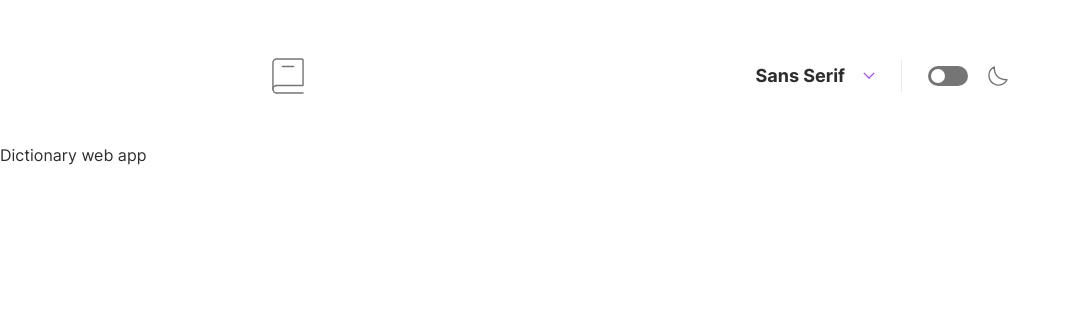
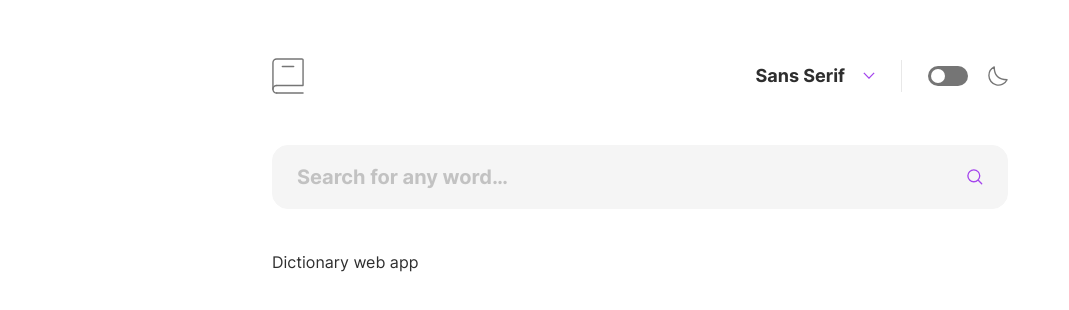
Before and after one commit to annaindistress/frontend-mentor-dictionary-web-app, a React (Vite) app: page / in a window 1280 px wide. Shown: the top 310 px of the page, without its empty margins (0-1069 px from the left). Built offline with nearby package versions, Linux system fonts and the light colour scheme.

Commit message:
Add search input

```diff
--- a/src/components/App.jsx
+++ b/src/components/App.jsx
@@ -1,10 +1,15 @@
 import Header from "./Header";
+import Main from "./Main";
+import Search from "./Search";
 
 export default function App() {
   return (
     <>
       <Header />
-      <div>Dictionary web app</div>
+      <Main>
+        <Search />
+        <div>Dictionary web app</div>
+      </Main>
     </>
   );
 }
--- /dev/null
+++ b/src/components/Main.jsx
@@ -0,0 +1,13 @@
+import PropTypes from "prop-types";
+import styles from "./Main.module.css";
+
+export default function Main({ children }) {
+  return <main className={styles.main}>{children}</main>;
+}
+
+Main.propTypes = {
+  children: PropTypes.oneOfType([
+    PropTypes.arrayOf(PropTypes.node),
+    PropTypes.node,
+  ]),
+};
--- /dev/null
+++ b/src/components/Main.module.css
@@ -0,0 +1,12 @@
+.main {
+  max-width: 816px;
+  margin-inline: auto;
+  padding-inline: 24px;
+  padding-bottom: 85px;
+}
+
+@media (min-width: 768px) {
+  .main {
+    padding-inline: 40px;
+  }
+}
--- /dev/null
+++ b/src/components/Search.jsx
@@ -0,0 +1,34 @@
+import { useState } from "react";
+import styles from "./Search.module.css";
+
+export default function Search() {
+  const [value, setValue] = useState("");
+  const [error, setError] = useState("");
+
+  function handleInput(event) {
+    setValue(event.target.value);
+    setError("");
+  }
+
+  function handleSubmit(event) {
+    event.preventDefault();
+
+    if (!value) {
+      setError("Whoops, can't be empty…");
+      return;
+    }
+  }
+
+  return (
+    <form className={styles.search} onSubmit={handleSubmit}>
+      <input
+        type="text"
+        placeholder="Search for any word…"
+        value={value}
+        onChange={handleInput}
+        className={error ? styles.inputError : ""}
+      />
+      {error && <p className={styles.error}>{error}</p>}
+    </form>
+  );
+}
--- /dev/null
+++ b/src/components/Search.module.css
@@ -0,0 +1,61 @@
+.search {
+  margin-bottom: 24px;
+  font-size: 16px;
+}
+
+.search input {
+  display: block;
+  width: 100%;
+  min-height: 48px;
+  padding-block: 12px;
+  padding-inline: 24px 64px;
+  font-family: inherit;
+  font-weight: 700;
+  font-size: inherit;
+  color: inherit;
+  border-radius: 16px;
+  border: 1px solid var(--search-bg);
+  background-color: var(--search-bg);
+  background-image: url("/images/icon-search.svg");
+  background-repeat: no-repeat;
+  background-position: calc(100% - 24px) center;
+  background-size: 16px;
+  outline: none;
+}
+
+.search input:focus-visible {
+  border-color: var(--color-primary);
+}
+
+.search input::placeholder {
+  color: var(--search-placeholder);
+  opacity: 25%;
+}
+
+.search .inputError {
+  border-color: var(--color-error);
+}
+
+.error {
+  margin-top: 8px;
+  margin-bottom: 0;
+  color: var(--color-error);
+}
+
+@media (min-width: 768px) {
+  .search {
+    margin-bottom: 43px;
+    font-size: 20px;
+  }
+
+  .search input {
+    min-height: 64px;
+    padding-block: 18px;
+  }
+}
+
+@media (hover: hover) and (pointer: fine) {
+  .search input:hover {
+    border-color: var(--color-primary);
+  }
+}
--- a/src/index.css
+++ b/src/index.css
@@ -67,6 +67,8 @@
   --body-text: var(--color-18);
   --select-bg: var(--color-100);
   --select-shadow: var(--color-0-transparent);
+  --search-bg: var(--color-96);
+  --search-placeholder: var(--color-18);
 
   --font: var(--font-sans);
 }
@@ -76,6 +78,8 @@
   --body-text: var(--color-100);
   --select-bg: var(--color-12);
   --select-shadow: var(--color-primary);
+  --search-bg: var(--color-12);
+  --search-placeholder: var(--color-100);
 }
 
 *,
```
Also changed, not shown: public/images/icon-search.svg (added).
